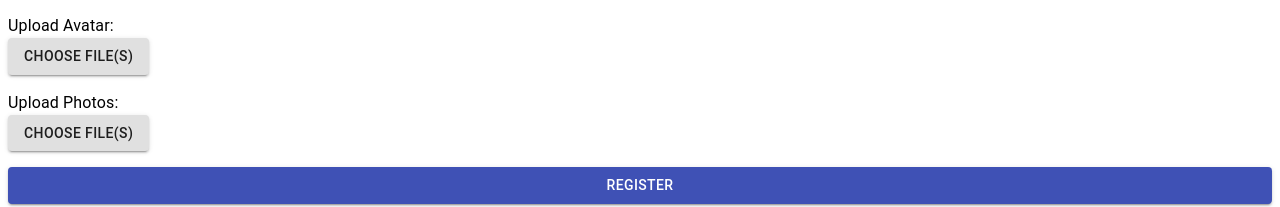
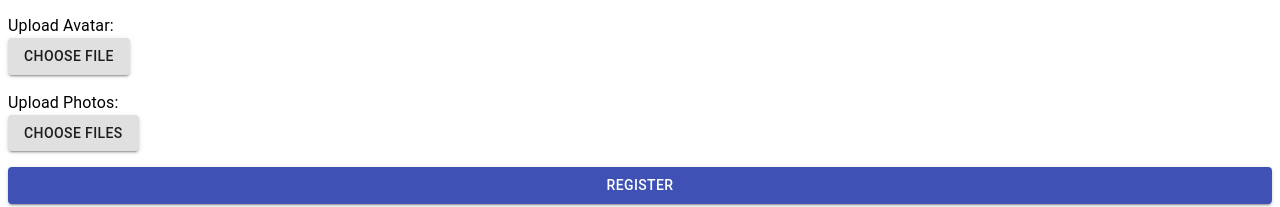
Before and after one commit to wessama/symfony-backend-auth, a React (Create React App) app in the folder client/: page /register in a window 1280 px wide. Shown: the part 282-489 px from the top of the page. Built offline with nearby package versions, Linux system fonts and the light colour scheme.

Commit message:
Typography

```diff
--- a/client/src/Fields/FileInput.jsx
+++ b/client/src/Fields/FileInput.jsx
@@ -22,7 +22,7 @@ const FileInput = ({ control, setValue, register, name, label, multiple, accepte
         <div>
             <Typography variant="body1">{label}:</Typography>
             <Button variant="contained" component="label">
-                Choose File(s)
+                { multiple ? 'Choose Files' : 'Choose File'}
                 <input
                     type="file"
                     hidden
```
